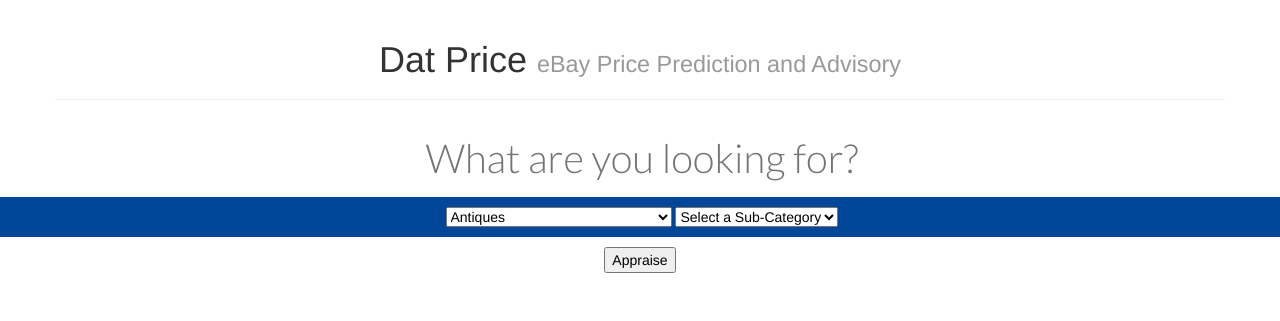
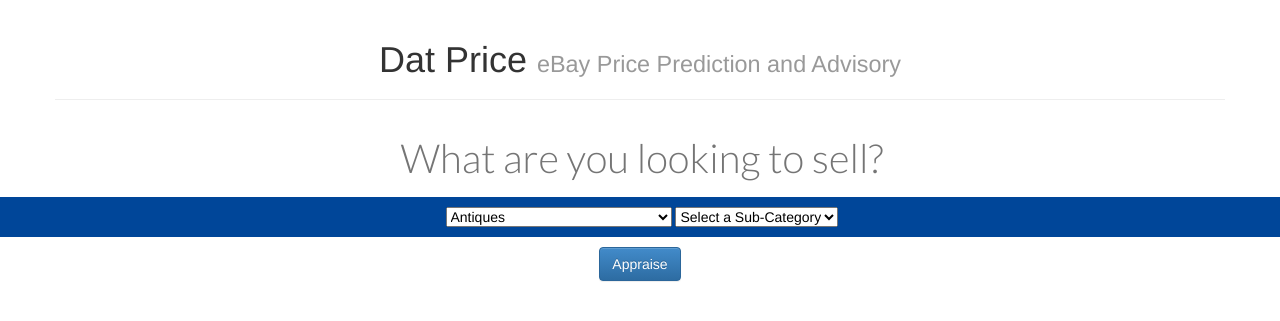
Before and after one commit to craigpalermo/DatPrice, a Django app: page / in a window 1280 px wide. Shown: the top 321 px of the page. Run offline with Django 3.2, Linux system fonts and the light colour scheme.

Commit message:
change search text

```diff
--- a/ebay_history/templates/home.html
+++ b/ebay_history/templates/home.html
@@ -8,7 +8,7 @@
             {% csrf_token %}
             <div class="row">
                 <label for='keywords'></label>
-                <input type='text' id='keywords' name='keywords' placeholder='What are you looking for?'>
+                <input type='text' id='keywords' name='keywords' placeholder='What are you looking to sell?'>
             </div>
 
             <div id="categoryMenus" class="row">
@@ -23,7 +23,7 @@
             </div>
 
             <div id="submitButton" class="row">
-                <input type='submit' value='Appraise'>
+                <input class='btn btn-primary' type='submit' value='Appraise'>
             </div>
         </form>
     </div>
```
